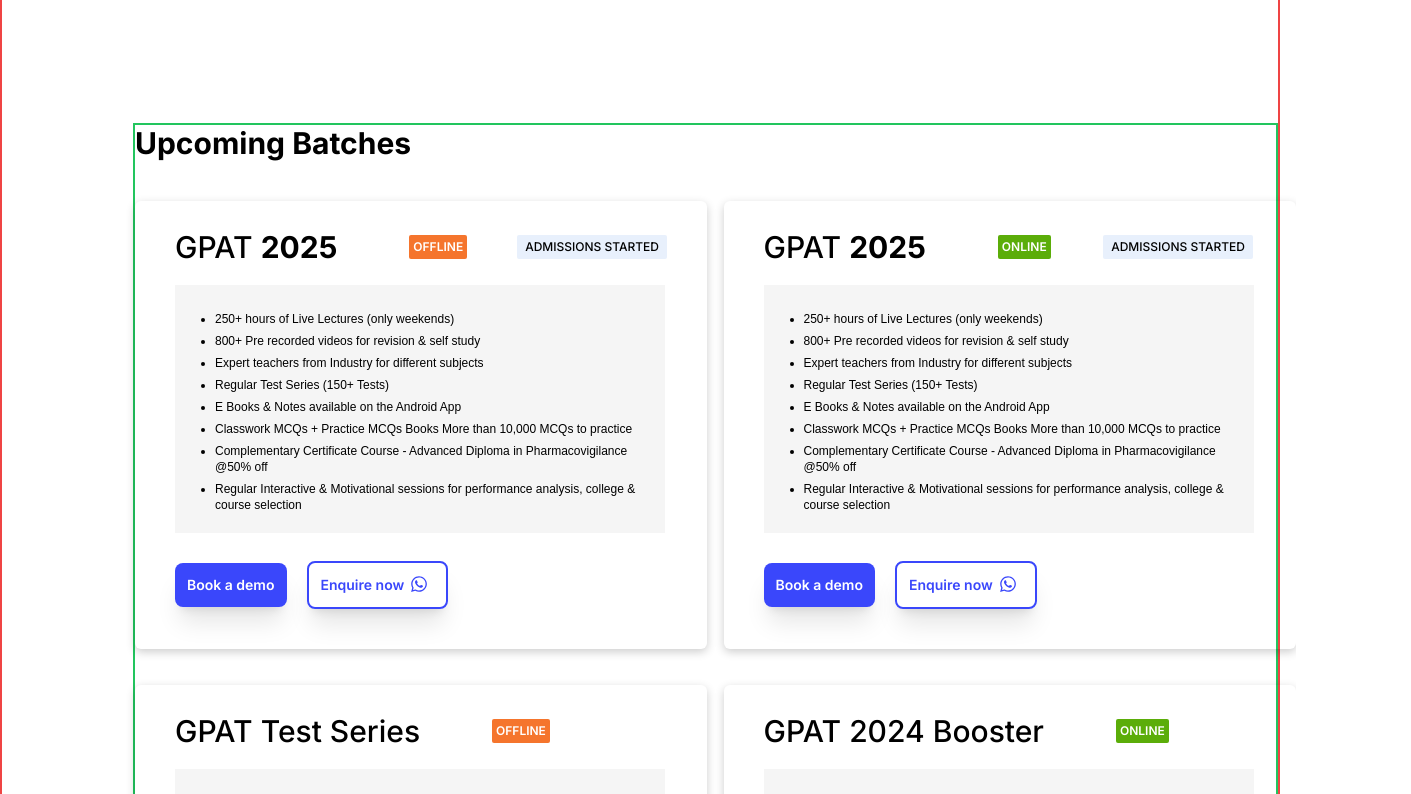
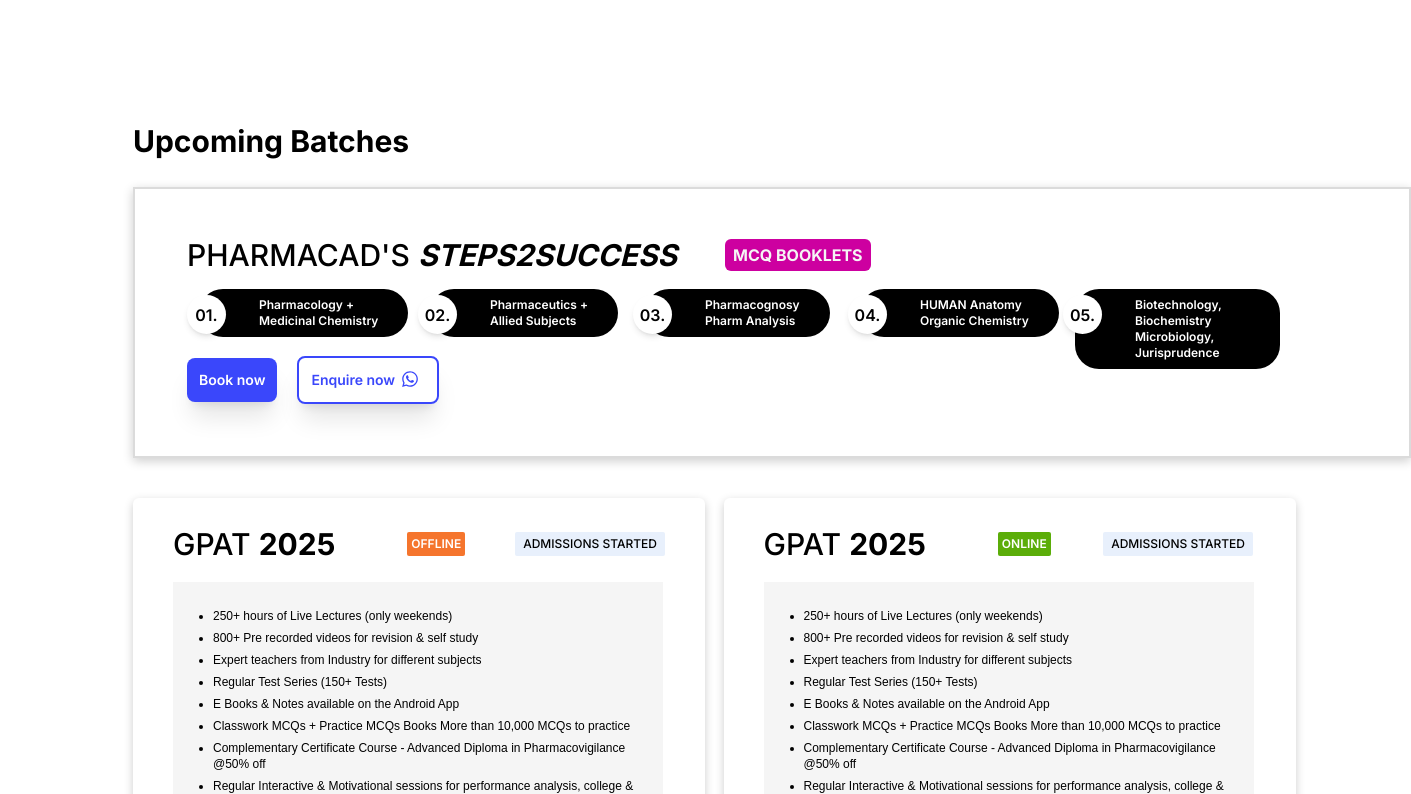
Before and after one commit to vibodhbhosure/Project-Pharmacad, a Next.js app: page / in a window 1280 px wide. Shown: the part 466-1260 px from the top of the page, 1411 px wide, since content can reach past the window. Built offline with nearby package versions, Linux system fonts and the light colour scheme.

Commit message:
step2success added

```diff
--- a/src/components/CourseCard.jsx
+++ b/src/components/CourseCard.jsx
@@ -27,6 +27,7 @@
         <div className='ml-10 mt-7'>
             <button className=' box-border bg-[#3A47FB] shadow-xl m-auto p-3 font-semibold text-sm text-white rounded-lg'>Book a demo</button>
             <button className=' box-border border-2 border-[#3A47FB] text-[#3A47FB] shadow-xl m-auto p-3 font-semibold text-sm rounded-lg ml-5'><div className="flex flex-row"><span>Enquire now</span><span> <FaWhatsapp className='mx-1.5 text-lg'/></span></div></button>
+            <button className={`${price === null ? 'hidden' : ''} box-border bg-[#3A47FB] text-[white] shadow-xl m-auto p-3 font-semibold text-sm rounded-lg ml-12 `}>Buy now <span className="text-[#3A47FB] ml-2">|</span><span className=" font-bold italic text-[15px]">{price}</span></button>
         </div>
     </div>
 
--- a/src/components/Courses.jsx
+++ b/src/components/Courses.jsx
@@ -1,11 +1,11 @@
 import React from 'react'
-import { FaAngleLeft} from "react-icons/fa";
+import { FaAngleLeft,FaWhatsapp} from "react-icons/fa";
 import coursesdata from './coursesdata';
 import CourseCard from './CourseCard'
 const Courses = () => {
     const courseDataArray = Object.values(coursesdata);
   return (
-    <div className='w-full border-2 border-red-500 mb-[109px]'>
+    <div className='w-full border-2 border-white mb-[109px]'>
         <div className='h-[38px] w-[42px] ml-[131px] mt-[57px] border-2 border-gray-300 bg-white items-center justify-center absolute rounded-sm p-2 cursor-pointer -z-50'>
             <FaAngleLeft className='ml-1'/>
         </div>
@@ -13,17 +13,76 @@
             <div className='h-[200px] w-[552px] flex flex-col'>
                 <span className=' text-5xl font-bold'>Courses</span>
                 <span className=' mt-12 font-normal text-sm'>Check out the various courses <span className=' font-semibold'>(ONLINE and OFFLINE)</span> offered by Pharmacad</span>
-                <spanv className='font-normal text-sm'>and make your pharmaceutical career a reality.</spanv>
+                <span className='font-normal text-sm'>and make your pharmaceutical career a reality.</span>
                 <span className=' mt-4 font-normal text-sm'>Hurry up, enrollment process for <span className=' font-semibold'>’24</span> and <span className=' font-semibold'>’25</span> batches for GPAT has started.</span>
             </div>
             <div className='h-[204px] w-[536px]'>
 
             </div>
         </div>
-        <div className='mt-[91px] ml-[131px] border-2 border-green-500 '>
+        <div className='mt-[91px] ml-[131px]'>
             <span className=' font-bold text-3xl '>
                 Upcoming Batches
             </span>
+            <div className=' border-2 border-[#DBDBDB] w-[1278px] h-[271px] mt-7 shadow-[0_3px_10px_rgb(0,0,0,0.2)]'>
+                <div className=' mt-12 ml-[52px]'>
+                    <div className='flex flex-row'>
+                        <span className='uppercase text-3xl'>
+                            <span className='font-medium'>PHARMACAD'S<span className='font-bold italic ml-2'>STEPS2SUCCESS</span></span>
+                        </span>
+                        <span className='box-border uppercase font-bold text-base bg-[#CD00A0] text-[#F5F5F5] ml-12 m-auto px-2 py-1 rounded-md'>mcq booklets</span>
+                    </div>
+                    <div className=' mt-4 flex flex-row'>
+                        <div className='h-[27px] flex flex-col max-w-fit'>
+                            <div className='w-1/8 flex'>
+                                <span className=' box-border h-[39px] w-[39px] rounded-full shadow-md z-10 flex justify-center align-middle p-2 mt-[6px] bg-white font-semibold text-base'>01.</span>
+                                <div className=' absolute bg-black text-white rounded-3xl p-2 flex flex-col max-w-fit font-semibold text-xs pl-[60px] pr-[30px] justify-center align-middle z-0 ml-3'>
+                                    <div>Pharmacology +</div><div>Medicinal Chemistry</div>
+                                </div>
+                            </div>
+                        </div>
+                        <div className='h-[27px] flex flex-col ml-48 max-w-fit'>
+                            <div className='w-1/8 flex'>
+                                <span className=' box-border h-[39px] w-[39px] rounded-full shadow-md z-10 flex justify-center align-middle p-2 mt-[6px] bg-white font-semibold text-base'>02.</span>
+                                <div className=' absolute bg-black text-white rounded-3xl p-2 flex flex-col max-w-fit font-semibold text-xs pl-[60px] pr-[30px] justify-center align-middle z-0 ml-3'>
+                                    <div>Pharmaceutics +</div><div>Allied Subjects</div>
+                                </div>
+                            </div>
+                        </div>
+                        <div className='h-[27px] flex flex-col ml-44 max-w-fit'>
+                            <div className='w-1/8 flex'>
+                                <span className=' box-border h-[39px] w-[39px] rounded-full shadow-md z-10 flex justify-center align-middle p-2 mt-[6px] bg-white font-semibold text-base'>03.</span>
+                                <div className=' absolute bg-black text-white rounded-3xl p-2 flex flex-col max-w-fit font-semibold text-xs pl-[60px] pr-[30px] justify-center align-middle z-0 ml-3'>
+                                    <div>Pharmacognosy</div><div>Pharm Analysis</div>
+                                </div>
+                            </div>
+                        </div>
+                        <div className='h-[27px] flex flex-col ml-44 max-w-fit'>
+                            <div className='w-1/8 flex'>
+                                <span className=' box-border h-[39px] w-[39px] rounded-full shadow-md z-10 flex justify-center align-middle p-2 mt-[6px] bg-white font-semibold text-base'>04.</span>
+                                <div className=' absolute bg-black text-white rounded-3xl p-2 flex flex-col max-w-fit font-semibold text-xs pl-[60px] pr-[30px] justify-center align-middle z-0 ml-3'>
+                                    <div>HUMAN Anatomy</div><div>Organic Chemistry</div>
+                                </div>
+                            </div>
+                        </div>
+                        <div className='h-[27px] flex flex-col ml-44 max-w-fit'>
+                            <div className='w-1/8 flex'>
+                                <span className=' box-border h-[39px] w-[39px] rounded-full shadow-md z-10 flex justify-center align-middle p-2 mt-[6px] bg-white font-semibold text-base'>05.</span>
+                                <div className=' absolute bg-black text-white rounded-3xl p-2 flex flex-col max-w-fit font-semibold text-xs pl-[60px] pr-[30px] justify-center align-middle z-0 ml-3'>
+                                    <div>Biotechnology, Biochemistry</div><div>Microbiology, Jurisprudence</div>
+                                </div>
+                            </div>
+                        </div>
+
+                    </div>
+                    <div className='mt-10'>
+                        <button className=' box-border bg-[#3A47FB] shadow-xl m-auto p-3 font-semibold text-sm text-white rounded-lg'>Book now
+                        </button>
+                        <button className=' box-border border-2 border-[#3A47FB] text-[#3A47FB] shadow-xl m-auto p-3 font-semibold text-sm rounded-lg ml-5'><div className="flex flex-row"><span>Enquire now</span><span> <FaWhatsapp className='mx-1.5 text-lg'/></span></div>
+                        </button>
+                    </div>
+                </div>
+            </div>
             <div className='grid grid-cols-2 grid-flow-row gap-9 '>
             {courseDataArray.slice(0, 4).map((cardData) => (
             <div key={cardData.id} className="lg:w-full ">
--- a/src/components/coursesdata.js
+++ b/src/components/coursesdata.js
@@ -13,7 +13,7 @@
             "Classwork MCQs + Practice MCQs Books More than 10,000 MCQs to practice",
             "Complementary Certificate Course - Advanced Diploma in Pharmacovigilance @50% off",
             "Regular Interactive & Motivational sessions for performance analysis, college & course selection"],
-        "price": ""
+        "price": null
 
     },
     {
@@ -30,7 +30,7 @@
             "Classwork MCQs + Practice MCQs Books More than 10,000 MCQs to practice",
             "Complementary Certificate Course - Advanced Diploma in Pharmacovigilance @50% off",
             "Regular Interactive & Motivational sessions for performance analysis, college & course selection"],
-        "price": ""
+        "price": null
 
     },
     {
@@ -44,7 +44,7 @@
         "50 UNIT TESTS",
         "10 FULL SYLLABUS MOCK TESTS",
         "10 FULL SYLLABUS SUBJECT TESTS"],
-        "price": ""
+        "price": null
 
     },
     {
```
